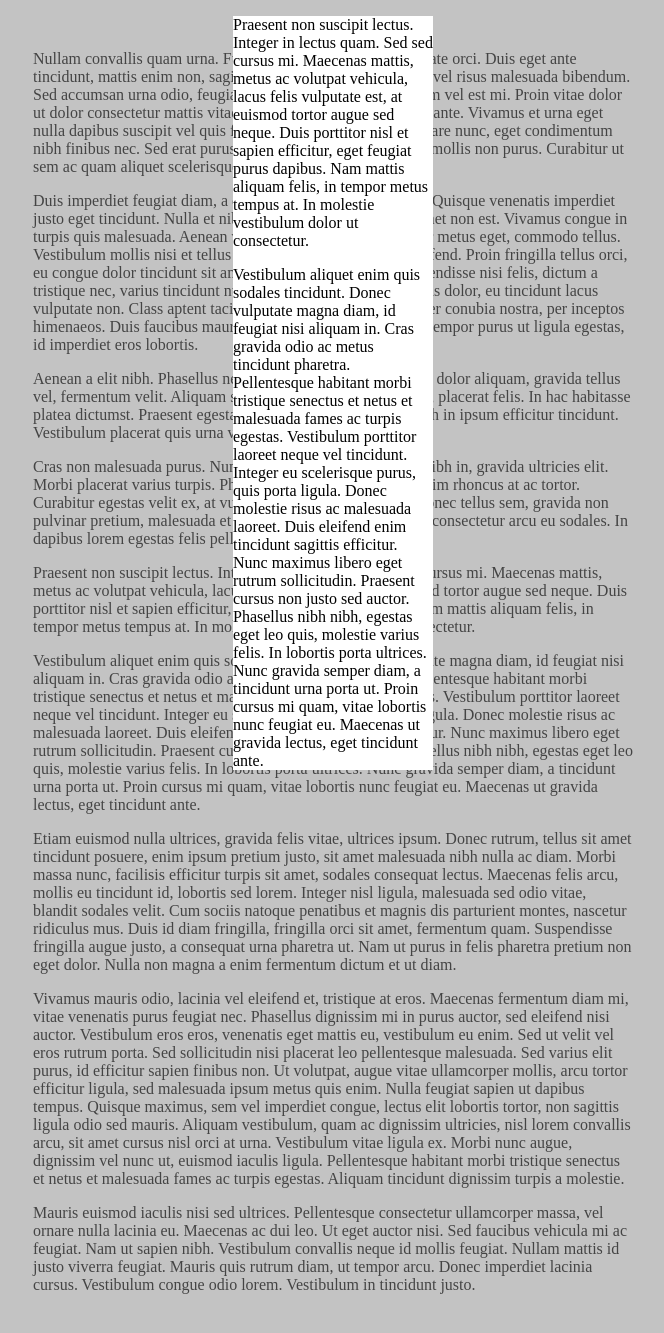
After one commit to vbarbarosh/smcss, a PHP site: page /template-modal.html in a window 1280 px wide. The commit adds this page. Shown: the top 1333 px of the page, without its empty margins (307-971 px from the left). Run offline with PHP 8.4, Linux system fonts and the light colour scheme.

Commit message:
add template-modal

```diff
--- a/src/css/margin.css
+++ b/src/css/margin.css
@@ -2,10 +2,15 @@
 
 .r-m * { margin: 0; }
 
-/* .ma should come before .m* in order to allow the latter to override it */
+/* .xm has the lowest priority.
+ * Everything from the next will be able to override any part of margin. */
+
+.xm { margin: 0; }
+
+/* .ma should come after .xm and before any other margin overriding classes.
+ * That way we can write something like .ma.mv10 which gives us margin: 10px auto. */
 
 .ma { margin: auto; }
-.xm { margin: 0; }
 
 .m5 { margin: 5px; }
 .m10 { margin: 10px; }
--- a/src/css/opacity.css
+++ b/src/css/opacity.css
@@ -1 +1,3 @@
 /* opacity */
+
+.opacity50 { opacity: 0.5; }
--- a/src/css/scrollbar.css
+++ b/src/css/scrollbar.css
@@ -1,11 +1,11 @@
 /* scrollbar */
 
-.scrollbar-off {
+.scrollbar-none {
     overflow: scroll;
     overflow: -moz-scrollbars-none;
     -ms-overflow-style: none;
 }
 
-.scrollbar-off::-webkit-scrollbar {
+.scrollbar-none::-webkit-scrollbar {
     display: none;
 }
--- a/src/css/sm.css
+++ b/src/css/sm.css
@@ -12,6 +12,11 @@
 @import "line-height.css";
 @import "z-index.css";
 @import "overflow.css";
+@import "box.css";
+@import "box-sizing.css";
+@import "box-shadow.css";
+@import "opacity.css";
+@import "scrollbar.css";
 
 @import "box-sizing.css";
 @import "background.css";
--- /dev/null
+++ b/src/template-modal.html
@@ -0,0 +1,38 @@
+<!DOCTYPE html>
+<html lang="en">
+<head>
+    <meta charset="utf-8">
+    <meta http-equiv="X-UA-Compatible" content="IE=edge">
+    <meta name="viewport" content="width=device-width, initial-scale=1">
+    <title>modal | sm</title>
+    <style type="text/css">
+        .w600 { width: 600px; }
+    </style>
+    <link href="sm.css" rel="stylesheet" type="text/css" />
+</head>
+<body class="scrollbar-none">
+
+<div class="w600 ma mv50">
+    <p>Nullam convallis quam urna. Fusce et efficitur risus, at vulputate orci. Duis eget ante tincidunt, mattis enim non, sagittis libero. Aenean lacinia eros vel risus malesuada bibendum. Sed accumsan urna odio, feugiat aliquam mi feugiat non. Etiam vel est mi. Proin vitae dolor ut dolor consectetur mattis vitae varius dui. Duis non pulvinar ante. Vivamus et urna eget nulla dapibus suscipit vel quis felis. Vestibulum bibendum ornare nunc, eget condimentum nibh finibus nec. Sed erat purus, tempus commodo finibus in, mollis non purus. Curabitur ut sem ac quam aliquet scelerisque et eget diam.</p>
+    <p>Duis imperdiet feugiat diam, a egestas purus gravida sit amet. Quisque venenatis imperdiet justo eget tincidunt. Nulla et nibh ut orci gravida aliquet sit amet non est. Vivamus congue in turpis quis malesuada. Aenean vitae arcu pretium, ullamcorper metus eget, commodo tellus. Vestibulum mollis nisi et tellus pellentesque, at dictum ex eleifend. Proin fringilla tellus orci, eu congue dolor tincidunt sit amet. Sed in ornare sapien. Suspendisse nisi felis, dictum a tristique nec, varius tincidunt nulla. Vivamus dignissim dapibus dolor, eu tincidunt lacus vulputate non. Class aptent taciti sociosqu ad litora torquent per conubia nostra, per inceptos himenaeos. Duis faucibus mauris ac iaculis interdum. Integer tempor purus ut ligula egestas, id imperdiet eros lobortis.</p>
+    <p>Aenean a elit nibh. Phasellus nec interdum purus. Aenean quis dolor aliquam, gravida tellus vel, fermentum velit. Aliquam sed ex hendrerit, ultricies est id, placerat felis. In hac habitasse platea dictumst. Praesent egestas tristique pharetra. Sed eu nibh in ipsum efficitur tincidunt. Vestibulum placerat quis urna vel varius.</p>
+    <p>Cras non malesuada purus. Nunc tellus leo, pellentesque sed nibh in, gravida ultricies elit. Morbi placerat varius turpis. Phasellus sed nunc at nisl dignissim rhoncus at ac tortor. Curabitur egestas velit ex, at vulputate lorem vehicula non. Donec tellus sem, gravida non pulvinar pretium, malesuada et ligula. Nulla facilisi. In mollis consectetur arcu eu sodales. In dapibus lorem egestas felis pellentesque eleifend ac quis risus.</p>
+    <p>Praesent non suscipit lectus. Integer in lectus quam. Sed sed cursus mi. Maecenas mattis, metus ac volutpat vehicula, lacus felis vulputate est, at euismod tortor augue sed neque. Duis porttitor nisl et sapien efficitur, eget feugiat purus dapibus. Nam mattis aliquam felis, in tempor metus tempus at. In molestie vestibulum dolor ut consectetur.</p>
+    <p>Vestibulum aliquet enim quis sodales tincidunt. Donec vulputate magna diam, id feugiat nisi aliquam in. Cras gravida odio ac metus tincidunt pharetra. Pellentesque habitant morbi tristique senectus et netus et malesuada fames ac turpis egestas. Vestibulum porttitor laoreet neque vel tincidunt. Integer eu scelerisque purus, quis porta ligula. Donec molestie risus ac malesuada laoreet. Duis eleifend enim tincidunt sagittis efficitur. Nunc maximus libero eget rutrum sollicitudin. Praesent cursus non justo sed auctor. Phasellus nibh nibh, egestas eget leo quis, molestie varius felis. In lobortis porta ultrices. Nunc gravida semper diam, a tincidunt urna porta ut. Proin cursus mi quam, vitae lobortis nunc feugiat eu. Maecenas ut gravida lectus, eget tincidunt ante.</p>
+    <p>Etiam euismod nulla ultrices, gravida felis vitae, ultrices ipsum. Donec rutrum, tellus sit amet tincidunt posuere, enim ipsum pretium justo, sit amet malesuada nibh nulla ac diam. Morbi massa nunc, facilisis efficitur turpis sit amet, sodales consequat lectus. Maecenas felis arcu, mollis eu tincidunt id, lobortis sed lorem. Integer nisl ligula, malesuada sed odio vitae, blandit sodales velit. Cum sociis natoque penatibus et magnis dis parturient montes, nascetur ridiculus mus. Duis id diam fringilla, fringilla orci sit amet, fermentum quam. Suspendisse fringilla augue justo, a consequat urna pharetra ut. Nam ut purus in felis pharetra pretium non eget dolor. Nulla non magna a enim fermentum dictum et ut diam.</p>
+    <p>Vivamus mauris odio, lacinia vel eleifend et, tristique at eros. Maecenas fermentum diam mi, vitae venenatis purus feugiat nec. Phasellus dignissim mi in purus auctor, sed eleifend nisi auctor. Vestibulum eros eros, venenatis eget mattis eu, vestibulum eu enim. Sed ut velit vel eros rutrum porta. Sed sollicitudin nisi placerat leo pellentesque malesuada. Sed varius elit purus, id efficitur sapien finibus non. Ut volutpat, augue vitae ullamcorper mollis, arcu tortor efficitur ligula, sed malesuada ipsum metus quis enim. Nulla feugiat sapien ut dapibus tempus. Quisque maximus, sem vel imperdiet congue, lectus elit lobortis tortor, non sagittis ligula odio sed mauris. Aliquam vestibulum, quam ac dignissim ultricies, nisl lorem convallis arcu, sit amet cursus nisl orci at urna. Vestibulum vitae ligula ex. Morbi nunc augue, dignissim vel nunc ut, euismod iaculis ligula. Pellentesque habitant morbi tristique senectus et netus et malesuada fames ac turpis egestas. Aliquam tincidunt dignissim turpis a molestie.</p>
+    <p>Mauris euismod iaculis nisi sed ultrices. Pellentesque consectetur ullamcorper massa, vel ornare nulla lacinia eu. Maecenas ac dui leo. Ut eget auctor nisi. Sed faucibus vehicula mi ac feugiat. Nam ut sapien nibh. Vestibulum convallis neque id mollis feugiat. Nullam mattis id justo viverra feugiat. Mauris quis rutrum diam, ut tempor arcu. Donec imperdiet lacinia cursus. Vestibulum congue odio lorem. Vestibulum in tincidunt justo.</p>
+</div>
+
+<div class="fix-box">
+    <div class="abs-box gray opacity50 zn1" onclick="alert(1)"></div>
+    <div class="box overflow-auto">
+        <div class="w200 ma white">
+            <p>Praesent non suscipit lectus. Integer in lectus quam. Sed sed cursus mi. Maecenas mattis, metus ac volutpat vehicula, lacus felis vulputate est, at euismod tortor augue sed neque. Duis porttitor nisl et sapien efficitur, eget feugiat purus dapibus. Nam mattis aliquam felis, in tempor metus tempus at. In molestie vestibulum dolor ut consectetur.</p>
+            <p>Vestibulum aliquet enim quis sodales tincidunt. Donec vulputate magna diam, id feugiat nisi aliquam in. Cras gravida odio ac metus tincidunt pharetra. Pellentesque habitant morbi tristique senectus et netus et malesuada fames ac turpis egestas. Vestibulum porttitor laoreet neque vel tincidunt. Integer eu scelerisque purus, quis porta ligula. Donec molestie risus ac malesuada laoreet. Duis eleifend enim tincidunt sagittis efficitur. Nunc maximus libero eget rutrum sollicitudin. Praesent cursus non justo sed auctor. Phasellus nibh nibh, egestas eget leo quis, molestie varius felis. In lobortis porta ultrices. Nunc gravida semper diam, a tincidunt urna porta ut. Proin cursus mi quam, vitae lobortis nunc feugiat eu. Maecenas ut gravida lectus, eget tincidunt ante.</p>
+        </div>
+    </div>
+</div>
+
+</body>
+</html>
```
Also changed, not shown: src/css/box.css (+14 -3 lines).
